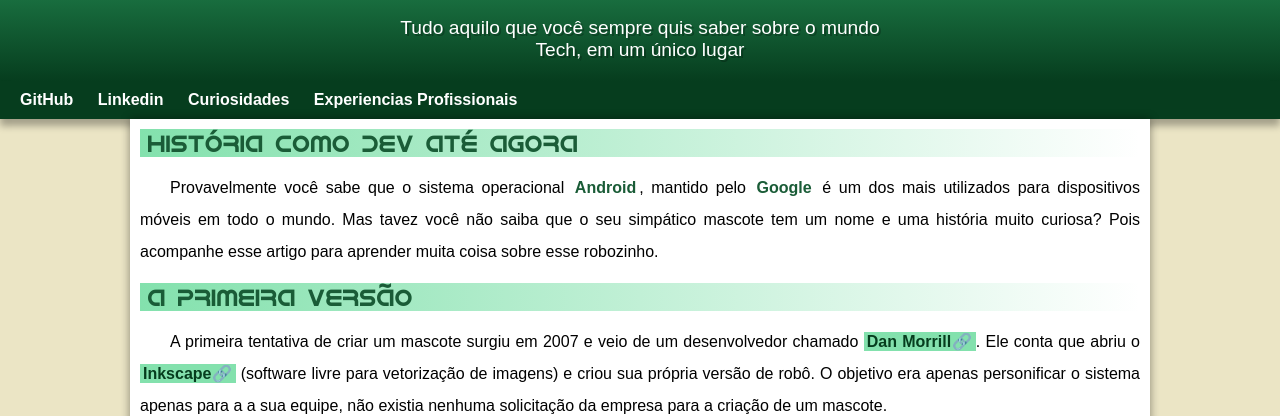
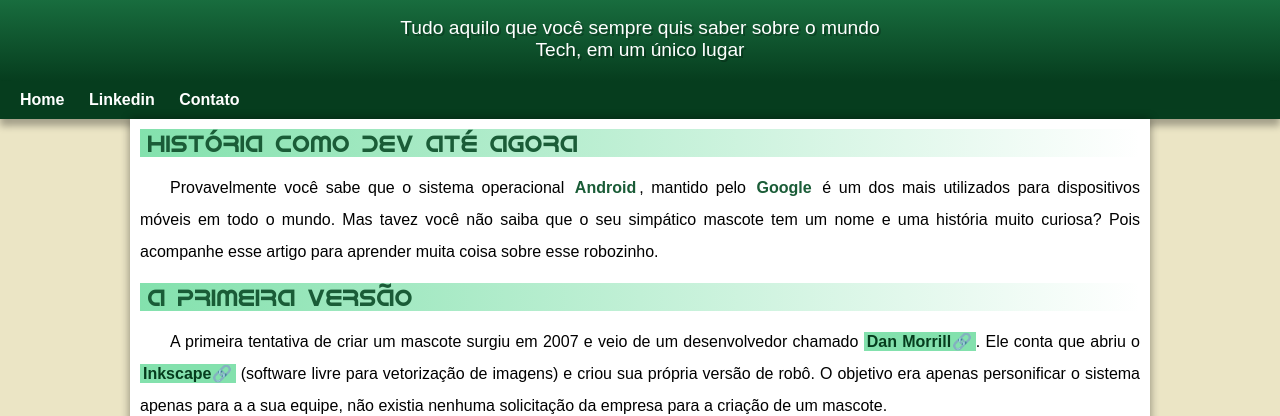
Before and after one commit to YuriLima66/projeto-android, a plain HTML site: page index.html in a window 1280 px wide. Shown: the part 100-516 px from the top of the page. Drawn offline with Linux system fonts and the light colour scheme; a web font is replaced by a local one.

Commit message:
Update index.html

```diff
--- a/index.html
+++ b/index.html
@@ -13,10 +13,9 @@
         <p>Tudo aquilo que você sempre quis saber sobre o mundo Tech, em um único lugar</p>
     </header>
     <nav>
-        <a href="#">GitHub </a>
+        <a href="#"> Home </a>
         <a href="#">Linkedin</a>
-        <a href="#">Curiosidades</a>
-        <a href="#">Experiencias Profissionais</a>
+        <a href="#">Contato</a>
     </nav>
     <main>
         <article>
```
